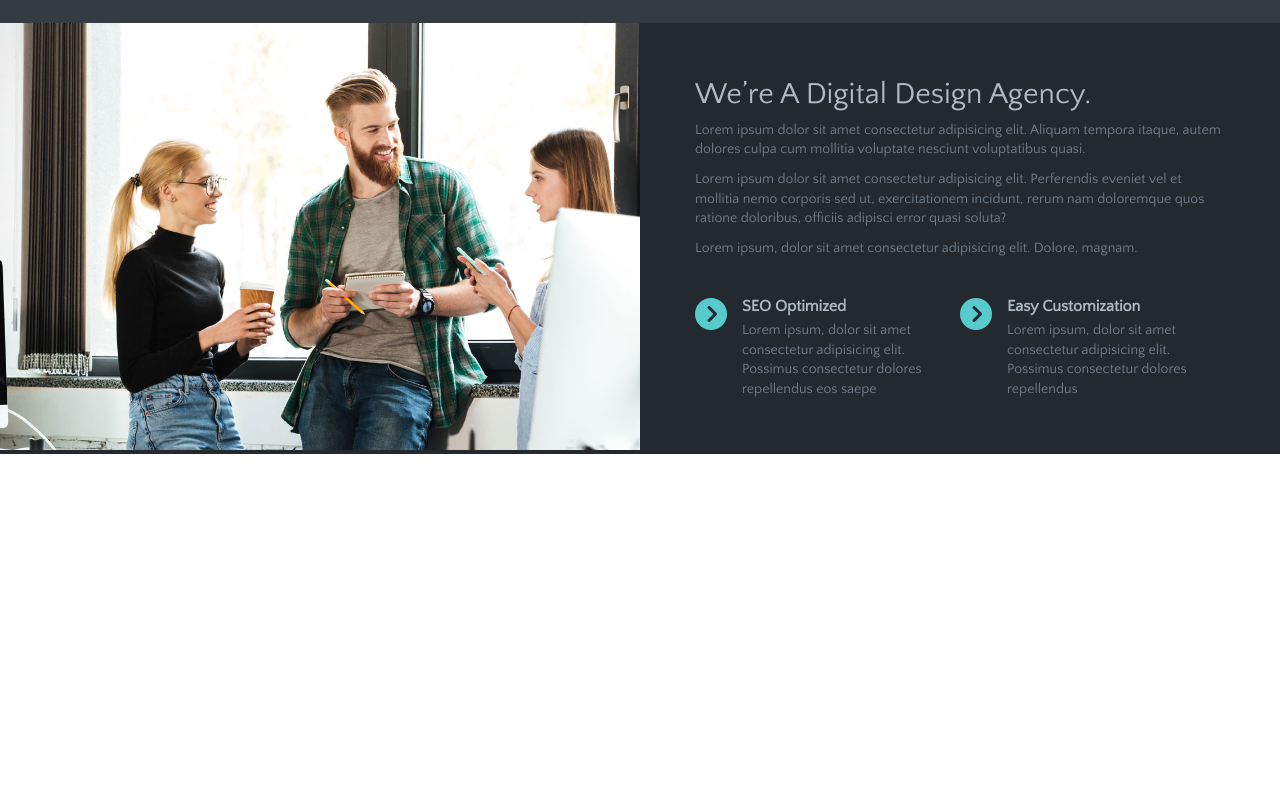
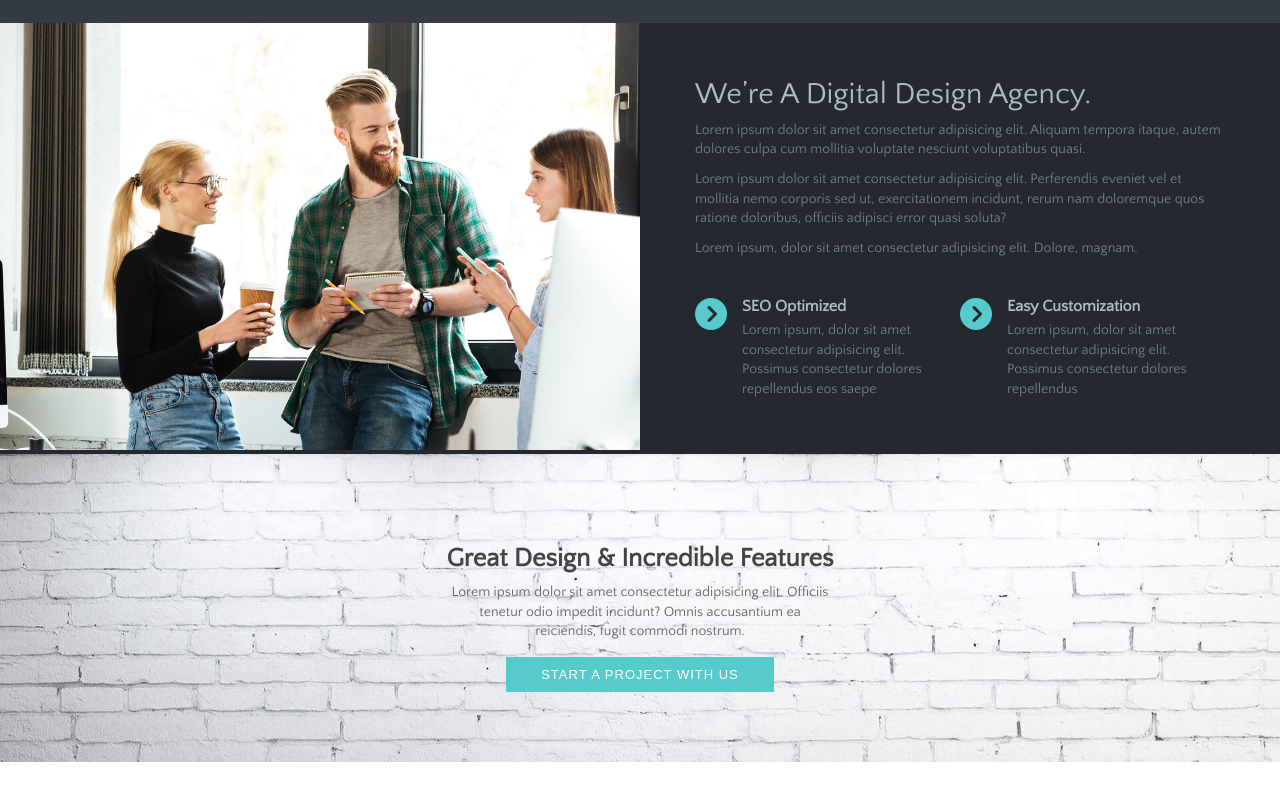
Before and after one commit to shamil-am/meghna, a plain HTML site: page index.html in a window 1280 px wide. Shown: the part 1574-2374 px from the top of the page. Before the commit the page ends 2028 px from the top, so only its background shows below. Drawn offline with Linux system fonts and the light colour scheme; a web font is replaced by a local one.

Commit message:
3rd section complited

```diff
--- a/css/style.css
+++ b/css/style.css
@@ -254,3 +254,46 @@ a {
 .contentleftbottom,.contentrightbottom{
   margin-top: 30px;
 }
+.four{
+  height: 100vh;
+}
+
+/* SECTION GREATDESIGN */
+.greatdesign{
+  background-image: url(../img/bg-1.jpg);
+  background-repeat: no-repeat;
+  background-size: cover;
+  background-attachment: fixed;
+  padding: 70px 0px;
+}
+.greatdesign .row .col .greatdesigncontent{
+  text-align:center;
+}
+.greatdesign .row .col .greatdesigncontent h2{
+  margin: 20px 0px 10px;
+  font-size: 26px;
+  font-family: "Quattrocento Sans", sans-serif;
+  font-weight: 700;
+  color: #444;
+}
+.greatdesign .row .col .greatdesigncontent p{
+  /* margin: 0px 0px 10px; */
+  font-size: 14px;
+  font-family: "Quattrocento Sans", sans-serif;
+  color: #666;
+  width: 30%;
+  margin: auto;
+  line-height: 1.4;
+}
+.greatdesign .row .col .greatdesigncontent a {
+    color: #fff;
+    background-color: #57cbcc;
+    padding: 10px 35px;
+    margin-top: 10px;
+    text-transform: uppercase;
+    display: inline-block;
+    margin-top: 15px;
+    font-size: 13px;
+    font-family: 'Anaheim', sans-serif;
+    letter-spacing: 1px;
+}
--- a/index.html
+++ b/index.html
@@ -164,6 +164,22 @@
 
            </div>
         </section>
+        <section class="greatdesign">
+            <div class="row">
+                <div class="col">
+                    <div class="greatdesigncontent">
+                        <h2>Great Design & Incredible Features</h2>
+                        <p>Lorem ipsum dolor sit amet consectetur adipisicing elit. Officiis tenetur odio impedit incidunt?
+                            Omnis accusantium ea reiciendis, fugit commodi nostrum.</p>
+                        <a href="#">Start a project with us</a>
+                    </div>
+
+                </div>
+            </div>
+        </section>
+        <section class="four">
+
+        </section>
     </main>
     <footer>
 
```
